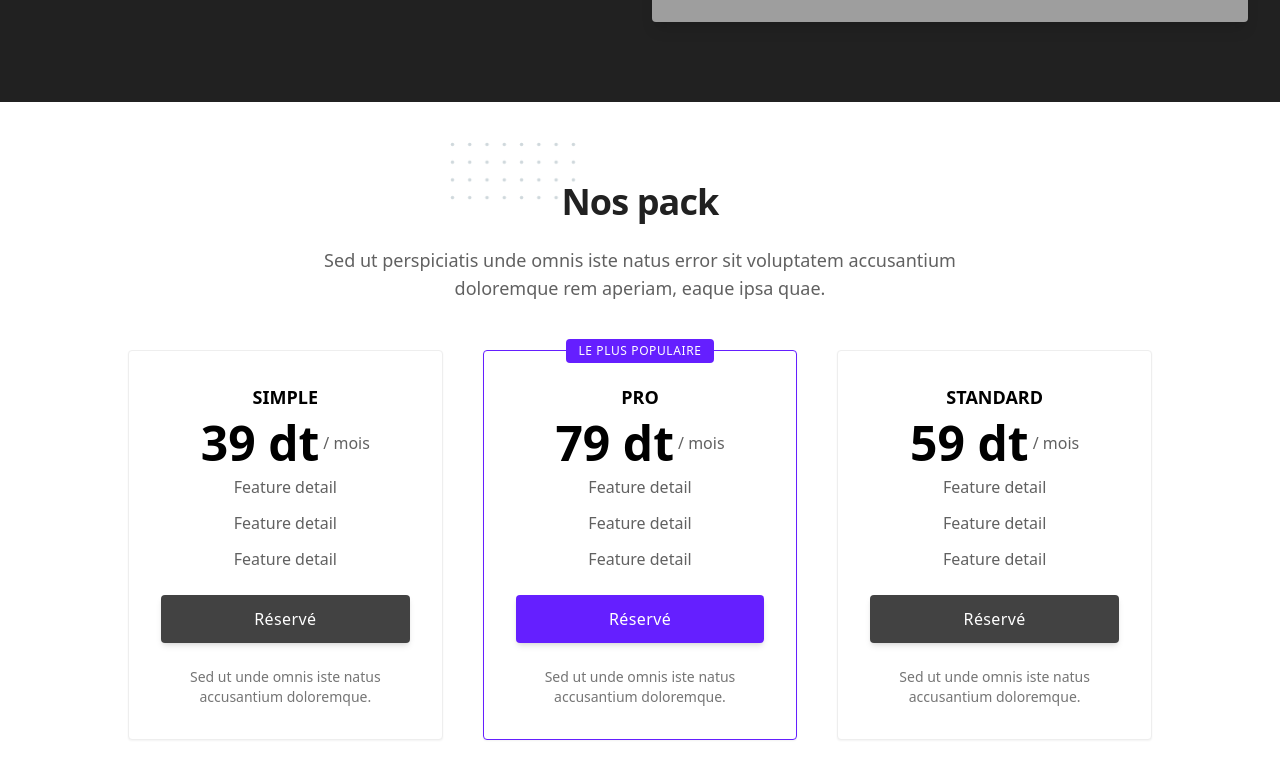
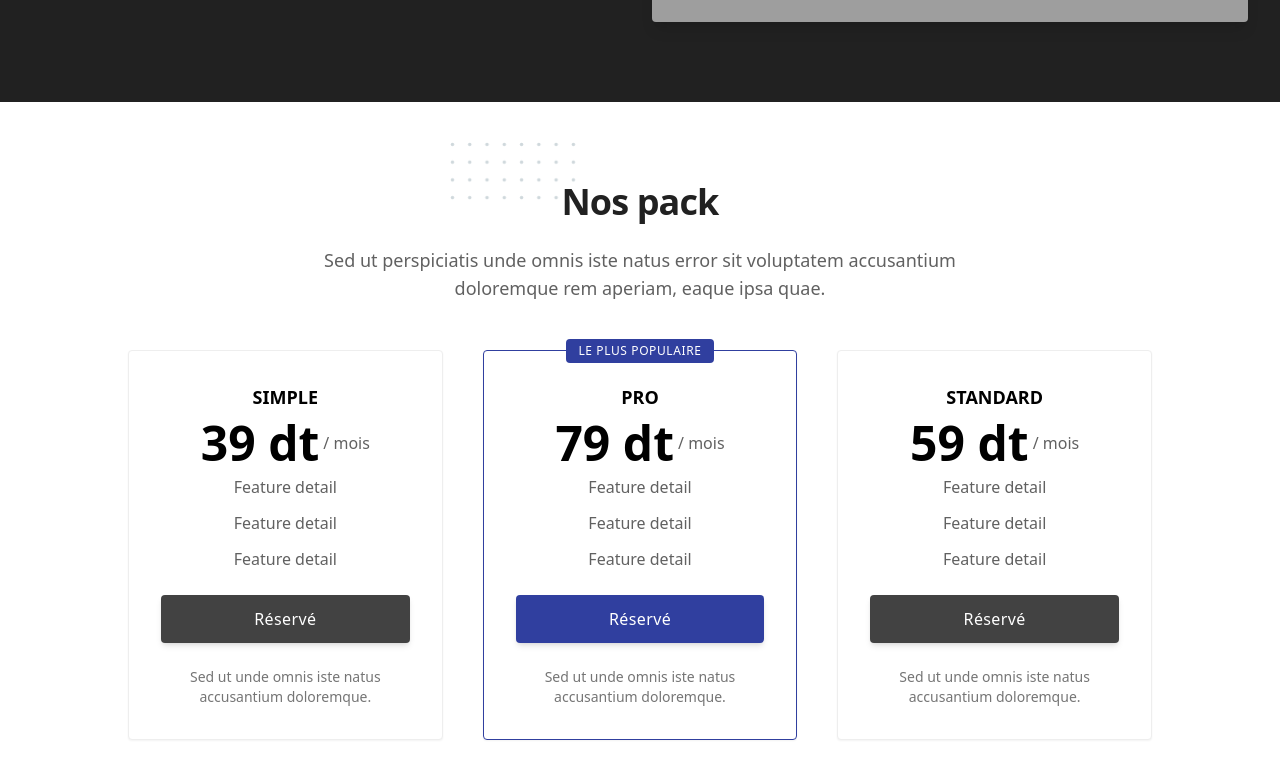
Before and after one commit to raniambarki/cairus, a React (Create React App) app: page / in a window 1280 px wide. Shown: the part 1992-2770 px from the top of the page. Built offline with nearby package versions, Linux system fonts and the light colour scheme; grey boxes are pictures that could not be loaded.

Commit message:
Update Packs.js

```diff
--- a/src/components/Packs/Packs.js
+++ b/src/components/Packs/Packs.js
@@ -63,9 +63,9 @@ export default function Packs() {
                     </div>
                 </div>
 
-                <div className="relative flex flex-col justify-between p-8 transition-shadow duration-300 bg-white border rounded shadow-sm sm:items-center hover:shadow border-deep-purple-accent-400">
+                <div className="relative flex flex-col justify-between p-8 transition-shadow duration-300 bg-white border rounded shadow-sm sm:items-center hover:shadow border-indigo-700">
                     <div className="absolute inset-x-0 top-0 flex justify-center -mt-3">
-                        <div className="inline-block px-3 py-1 text-xs font-medium tracking-wider text-white uppercase rounded bg-deep-purple-accent-400">
+                        <div className="inline-block px-3 py-1 text-xs font-medium tracking-wider text-white uppercase rounded bg-indigo-700">
                         LE PLUS POPULAIRE
                         </div>
                     </div>
@@ -84,7 +84,7 @@ export default function Packs() {
                     <div>
                         <a
                             href="/"
-                            className="inline-flex items-center justify-center w-full h-12 px-6 mt-6 font-medium tracking-wide text-white transition duration-200 rounded shadow-md bg-deep-purple-accent-400 hover:bg-deep-purple-accent-700 focus:shadow-outline focus:outline-none"
+                            className="inline-flex items-center justify-center w-full h-12 px-6 mt-6 font-medium tracking-wide text-white transition duration-200 rounded shadow-md bg-indigo-700 hover:bg-deep-purple-accent-700 focus:shadow-outline focus:outline-none"
                         >
                             Réservé            </a>
                         <p className="max-w-xs mt-6 text-xs text-gray-600 sm:text-sm sm:text-center sm:max-w-sm sm:mx-auto">
```
